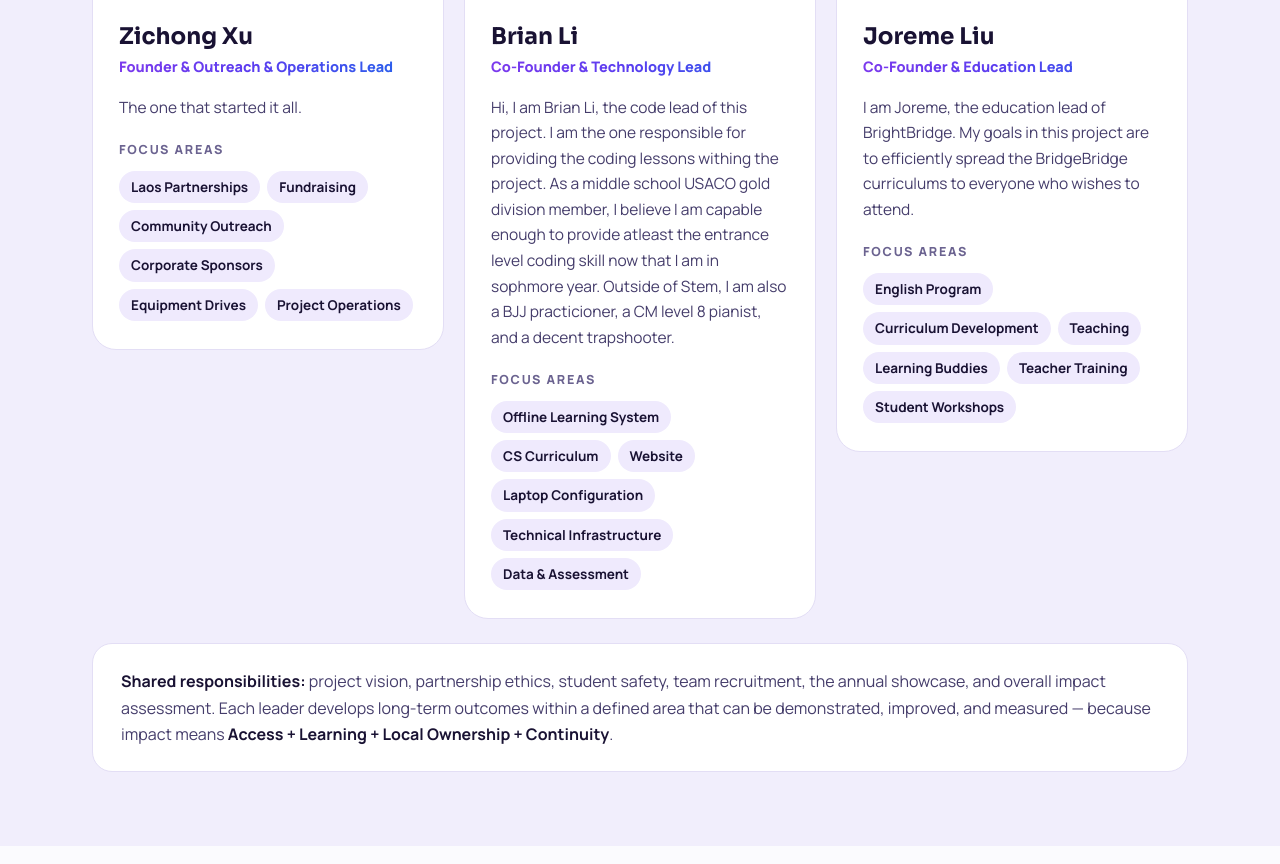
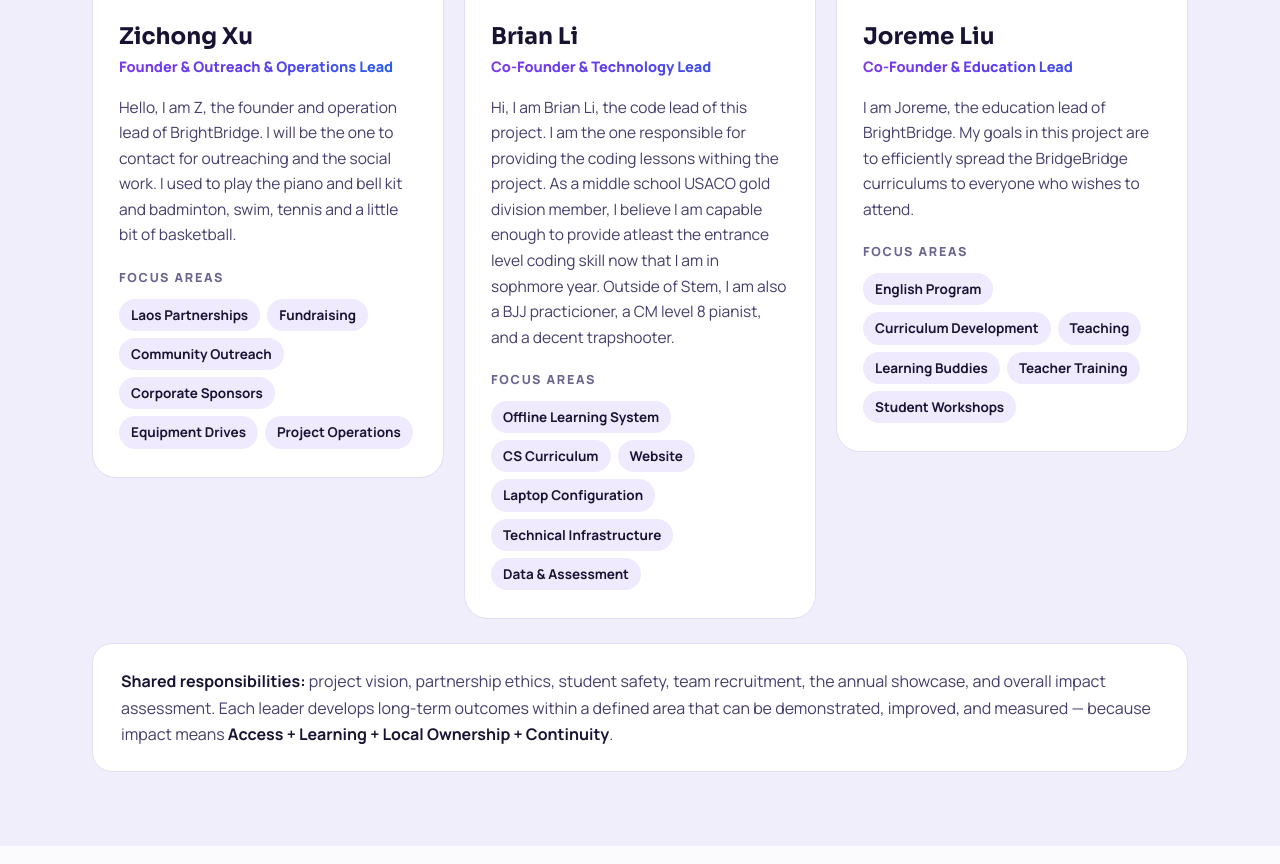
Before and after one commit to Tohka-Glazer/BrightBridge, a plain HTML site: page index.html in a window 1280 px wide. Shown: the part 8023-8887 px from the top of the page. Drawn offline with Linux system fonts and the light colour scheme; files whose address does not match are found by name.

Commit message:
Revise bio for Zichong Xu
Updated bio section with a detailed introduction.

```diff
--- a/index.html
+++ b/index.html
@@ -290,7 +290,7 @@
           <div class="m-body">
             <h3>Zichong Xu</h3>
             <p class="role">Founder &amp; Outreach &amp; Operations Lead</p>
-            <p class="bio">The one that started it all.</p>
+            <p class="bio">Hello, I am Z, the founder and operation lead of BrightBridge. I will be the one to contact for outreaching and the social work. I used to play the piano and bell kit and badminton, swim, tennis and a little bit of basketball.</p>
             <div class="focus">
               <p class="f-label">Focus Areas</p>
               <ul>
```
